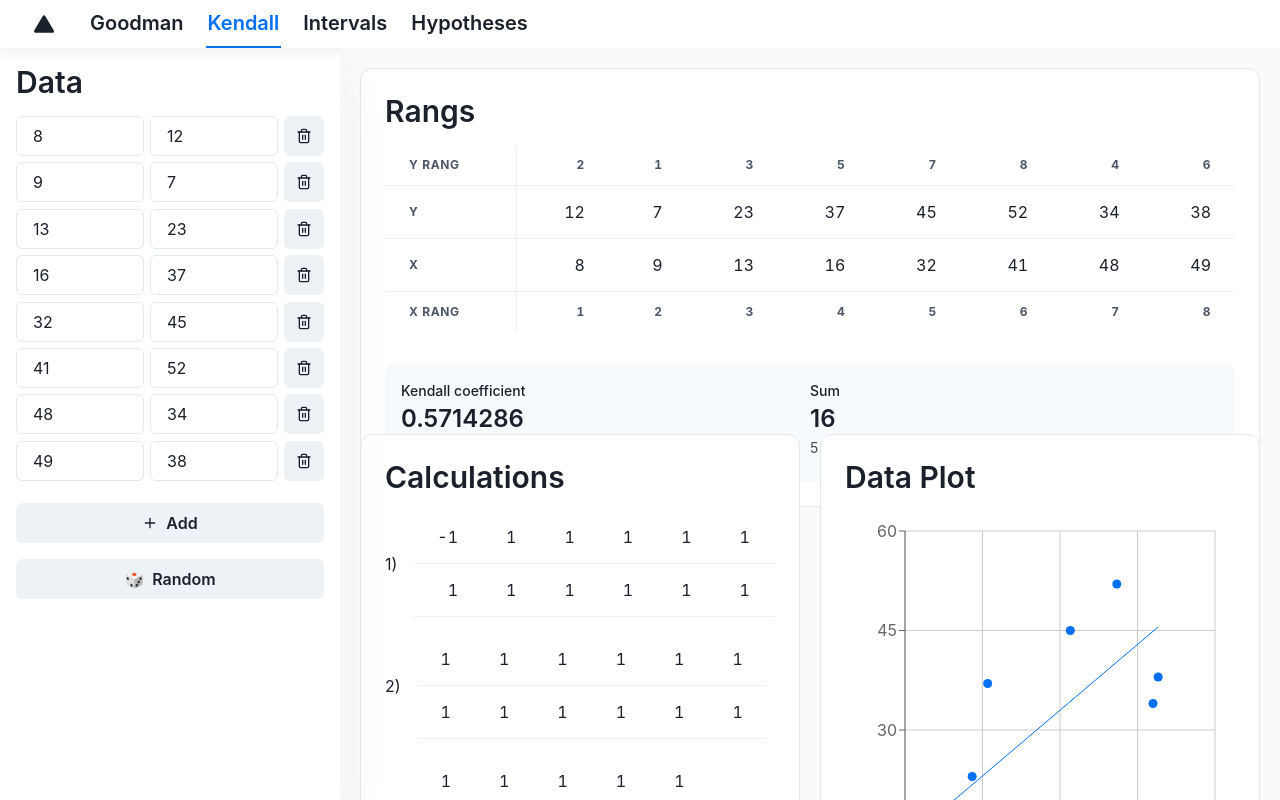
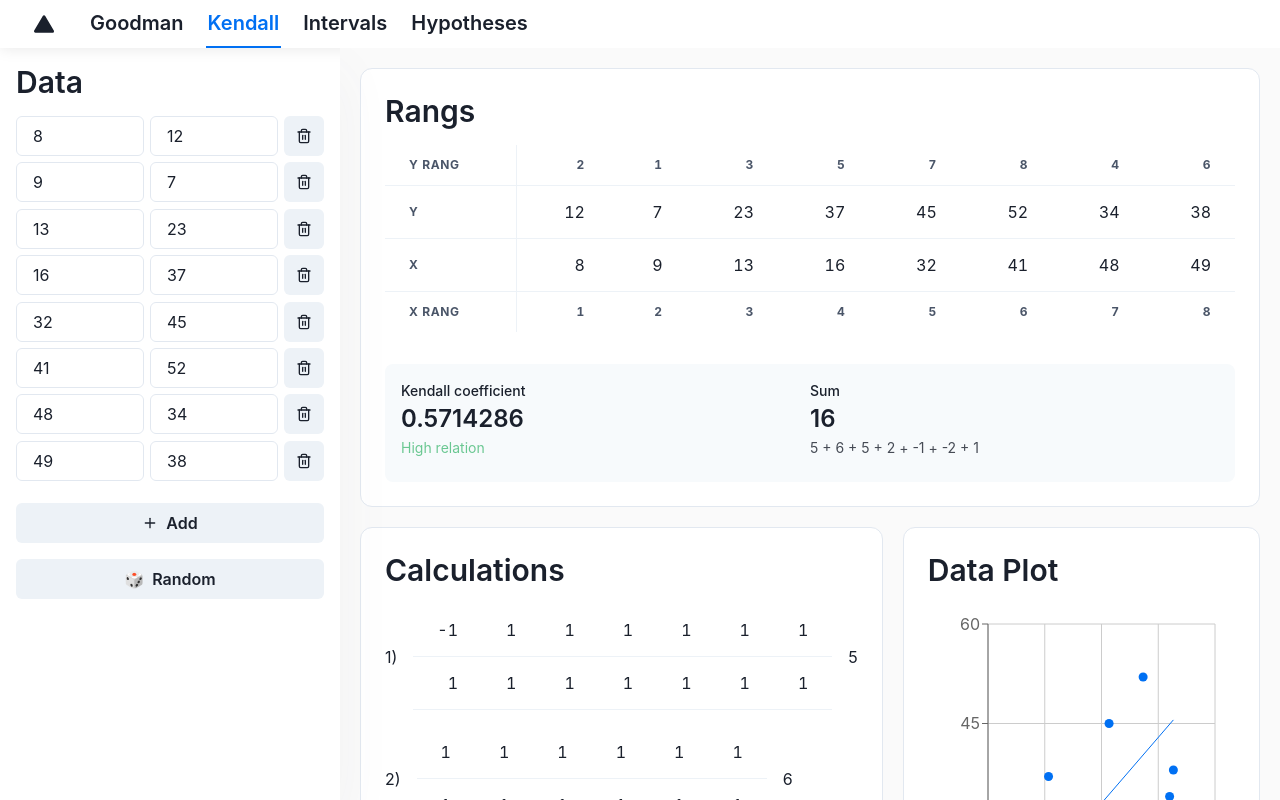
Before and after one commit to snelsi/statistics-in-psychology, a Next.js app: page /lab-2 in a window 1280 px wide. Built offline with nearby package versions, Linux system fonts and the light colour scheme.

Commit message:
Add Fade-in transition

```diff
--- a/components/DataTable.tsx
+++ b/components/DataTable.tsx
@@ -12,6 +12,7 @@ import {
   Td,
   Tfoot,
   Heading,
+  Fade,
 } from "@chakra-ui/react";
 import { FiRefreshCw } from "react-icons/fi";
 import { Card, NumberInput, Mode } from "components";
@@ -145,6 +146,7 @@ const DataTable: React.FC<DataTableProps> = ({ data, setData }) => {
   const xData = React.useMemo(() => data.map((row) => row.map((x) => ({ x }))).flat(), [data]);
 
   return (
+    <Fade in>
       <Card>
         <StyledFlex align="center" justify="space-between" mb="1.5rem">
           <Heading as="h3" size="lg" fontWeight="600" mr="1rem">
@@ -239,6 +241,7 @@ const DataTable: React.FC<DataTableProps> = ({ data, setData }) => {
 
         <Mode data={xData.flat()} />
       </Card>
+    </Fade>
   );
 };
 
--- a/components/DataTableAlt.tsx
+++ b/components/DataTableAlt.tsx
@@ -1,6 +1,6 @@
 import * as React from "react";
 import styled from "@emotion/styled";
-import { Box, Table, Thead, Tbody, Tr, Th, Td, Tfoot } from "@chakra-ui/react";
+import { Box, Table, Thead, Tbody, Tr, Th, Td, Tfoot, Fade } from "@chakra-ui/react";
 import { Card, Mode } from "components";
 
 const StyledTable = styled(Table)`
@@ -53,6 +53,7 @@ const DataTableAlt: React.FC<DataTableProps> = ({ data }) => {
   const xData = data.map((row) => row.data.map((d) => ({ x: d.value })));
 
   return (
+    <Fade in>
       <Card title="Data">
         <Box overflow="auto" mb="1rem">
           <StyledTable variant="simple" mb="1rem">
@@ -107,6 +108,7 @@ const DataTableAlt: React.FC<DataTableProps> = ({ data }) => {
 
         <Mode data={xData.flat()} />
       </Card>
+    </Fade>
   );
 };
 
--- a/components/FrequencyCard.tsx
+++ b/components/FrequencyCard.tsx
@@ -1,5 +1,5 @@
 import * as React from "react";
-import { Wrap, WrapItem, Tag } from "@chakra-ui/react";
+import { Wrap, WrapItem, Tag, Fade } from "@chakra-ui/react";
 import { Card } from "components";
 
 interface FrequencyCardProps {
@@ -29,6 +29,7 @@ const FrequencyCard: React.FC<FrequencyCardProps> = ({ data }) => {
   ]);
 
   return (
+    <Fade in>
       <Card title="Frequency">
         <Wrap>
           {data.length ? (
@@ -52,6 +53,7 @@ const FrequencyCard: React.FC<FrequencyCardProps> = ({ data }) => {
           )}
         </Wrap>
       </Card>
+    </Fade>
   );
 };
 
--- a/components/Goodman.tsx
+++ b/components/Goodman.tsx
@@ -1,6 +1,6 @@
 import * as React from "react";
 import styled from "@emotion/styled";
-import { Stat, StatLabel, StatNumber, StatHelpText, StatGroup } from "@chakra-ui/react";
+import { Stat, StatLabel, StatNumber, StatHelpText, StatGroup, Fade } from "@chakra-ui/react";
 import { Card } from "components";
 import { roundTo } from "utils";
 
@@ -102,6 +102,7 @@ const Goodman: React.FC<GoodmanProps> = ({ data }) => {
   const { gyx, sumik, maxnyj } = React.useMemo(() => getGyx(data), [data]);
 
   return (
+    <Fade in>
       <Card>
         <StyledStatGroup>
           <Stat>
@@ -123,6 +124,7 @@ const Goodman: React.FC<GoodmanProps> = ({ data }) => {
           </Stat>
         </StyledStatGroup>
       </Card>
+    </Fade>
   );
 };
 
--- a/components/Intervals.tsx
+++ b/components/Intervals.tsx
@@ -20,6 +20,7 @@ import {
   StatNumber,
   StatHelpText,
   StatGroup,
+  Fade,
 } from "@chakra-ui/react";
 import { Card } from "components";
 import { roundTo } from "utils";
@@ -223,6 +224,7 @@ const Intervals: React.FC<IntervalsProps> = ({
   const removeInterval = () => setValues(values.slice(0, -1));
 
   return (
+    <Fade in>
       <Card>
         <StyledFlex align="center" justify="space-between" mb="2.5rem">
           <Heading as="h3" size="lg" fontWeight="600">
@@ -344,6 +346,7 @@ const Intervals: React.FC<IntervalsProps> = ({
           </Stat>
         </StyledStatGroup>
       </Card>
+    </Fade>
   );
 };
 
--- a/components/RangCalc.tsx
+++ b/components/RangCalc.tsx
@@ -1,6 +1,6 @@
 import * as React from "react";
 import styled from "@emotion/styled";
-import { Box, Flex, Table, Tbody, Tr, Td } from "@chakra-ui/react";
+import { Box, Flex, Table, Tbody, Tr, Td, Fade } from "@chakra-ui/react";
 import {
   ScatterChart,
   Scatter,
@@ -54,6 +54,7 @@ const RangCalc: React.FC<RangCalcProps> = ({ data }) => {
 
   return (
     <>
+      <Fade in>
         <Card title="Calculations">
           <GraphWrapper>
             {calcData.slice(0, -1).map(({ calc, r }, i) => (
@@ -82,7 +83,8 @@ const RangCalc: React.FC<RangCalcProps> = ({ data }) => {
             ))}
           </GraphWrapper>
         </Card>
-
+      </Fade>
+      <Fade in>
         <Card title="Data Plot">
           <GraphWrapper>
             <ResponsiveContainer width="100%" height="100%">
@@ -98,11 +100,17 @@ const RangCalc: React.FC<RangCalcProps> = ({ data }) => {
                 <XAxis type="number" dataKey="x" name="x" />
                 <YAxis type="number" dataKey="y" name="y" />
                 <Tooltip cursor={{ strokeDasharray: "3 3" }} />
-              <Scatter data={dots} fill="#0070f3" line={{ stroke: "#0070f3" }} lineType="fitting" />
+                <Scatter
+                  data={dots}
+                  fill="#0070f3"
+                  line={{ stroke: "#0070f3" }}
+                  lineType="fitting"
+                />
               </ScatterChart>
             </ResponsiveContainer>
           </GraphWrapper>
         </Card>
+      </Fade>
     </>
   );
 };
--- a/components/Rangs.tsx
+++ b/components/Rangs.tsx
@@ -14,6 +14,7 @@ import {
   StatNumber,
   StatHelpText,
   StatGroup,
+  Fade,
 } from "@chakra-ui/react";
 import { Card } from "components";
 import { roundTo } from "utils";
@@ -104,6 +105,8 @@ const RelationTag: React.FC<RelationTagProps> = ({ t }) => {
   return <StatHelpText color="red.400">No dependency</StatHelpText>;
 };
 
+const wideStyled = { gridColumn: "1 / -1" };
+
 interface RangsProps {
   data: { x: number; y: number; id: string | number }[];
 }
@@ -131,7 +134,8 @@ const Rangs: React.FC<RangsProps> = ({ data }) => {
   const t = (2 * sum) / (n * n - n);
 
   return (
-    <Card title="Rangs" wide>
+    <Fade in style={wideStyled}>
+      <Card title="Rangs">
         <Box overflow="auto" marginBottom="1rem">
           <StyledTable variant="simple" mb="1rem">
             <Thead>
@@ -196,6 +200,7 @@ const Rangs: React.FC<RangsProps> = ({ data }) => {
           </Stat>
         </StyledStatGroup>
       </Card>
+    </Fade>
   );
 };
 
--- a/pages/lab-1-alt.tsx
+++ b/pages/lab-1-alt.tsx
@@ -3,7 +3,7 @@ import Link from "next/link";
 import { useImmer } from "use-immer";
 import styled from "@emotion/styled";
 import { FiTrash2, FiPlus } from "react-icons/fi";
-import { Button, IconButton, Heading, Input } from "@chakra-ui/react";
+import { Button, IconButton, Heading, Input, Fade } from "@chakra-ui/react";
 import { uid } from "uid";
 import { Layout, DataTableAlt, Goodman, FrequencyCard, NumberInput } from "components";
 import { getRandomNumber } from "utils";
@@ -154,7 +154,7 @@ const Lab1 = () => {
   };
 
   const sidebar = (
-    <>
+    <Fade in>
       <Heading as="h2" size="lg" mb="1rem" fontWeight="600">
         Goodman coefficient
       </Heading>
@@ -210,7 +210,7 @@ const Lab1 = () => {
       >
         Random
       </Button>
-    </>
+    </Fade>
   );
 
   const xData = sortedData.map((row) => row.data.map((d) => ({ x: d.value })));
--- a/pages/lab-1.tsx
+++ b/pages/lab-1.tsx
@@ -2,7 +2,7 @@ import React from "react";
 import dynamic from "next/dynamic";
 import Link from "next/link";
 import { useImmer } from "use-immer";
-import { Button, Heading, Text } from "@chakra-ui/react";
+import { Button, Heading, Text, Fade } from "@chakra-ui/react";
 import styled from "@emotion/styled";
 
 const Tex2SVG = dynamic(() => import("react-hook-mathjax"), { ssr: false });
@@ -29,6 +29,7 @@ const initialData = [
 ];
 
 const sidebar = (
+  <Fade in>
     <Sidebar>
       <Heading as="h2" size="lg" mb="1rem" fontWeight="600">
         Goodman coefficient
@@ -48,6 +49,7 @@ const sidebar = (
       <Tex2SVG latex={gxyFormula} />
       <Tex2SVG latex={gyxFormula} />
     </Sidebar>
+  </Fade>
 );
 
 const Lab1 = () => {
--- a/pages/lab-2.tsx
+++ b/pages/lab-2.tsx
@@ -4,7 +4,7 @@ import { useImmer } from "use-immer";
 import { uid } from "uid";
 
 import { FiTrash2, FiPlus } from "react-icons/fi";
-import { Button, IconButton, Heading } from "@chakra-ui/react";
+import { Button, IconButton, Heading, Fade } from "@chakra-ui/react";
 import { getRandomNumber } from "utils";
 import { Layout, NumberInput, Rangs, RangCalc } from "components";
 
@@ -75,7 +75,7 @@ const Lab2 = () => {
   };
 
   const sidebar = (
-    <>
+    <Fade in>
       <Heading as="h2" size="lg" mb="1rem" fontWeight="600">
         Data
       </Heading>
@@ -111,7 +111,7 @@ const Lab2 = () => {
       >
         Random
       </Button>
-    </>
+    </Fade>
   );
 
   return (
--- a/pages/lab-3.tsx
+++ b/pages/lab-3.tsx
@@ -2,7 +2,7 @@ import React from "react";
 import styled from "@emotion/styled";
 import { useImmer } from "use-immer";
 import { FiTrash2, FiPlus } from "react-icons/fi";
-import { Button, IconButton, Heading } from "@chakra-ui/react";
+import { Button, IconButton, Heading, Fade } from "@chakra-ui/react";
 import { getRandomNumber } from "utils";
 import { Layout, Intervals, NumberInput } from "components";
 
@@ -117,10 +117,10 @@ const Lab3 = () => {
   const [ranges2, setRanges2] = useImmer<number[]>(data2);
 
   const sidebar = (
-    <>
+    <Fade in>
       <DataInput data={data1} setData={setData1} title="Array 1" />
       <DataInput data={data2} setData={setData2} title="Array 2" />
-    </>
+    </Fade>
   );
 
   return (
```
Lines whose indentation alone changed are shown as unchanged.
